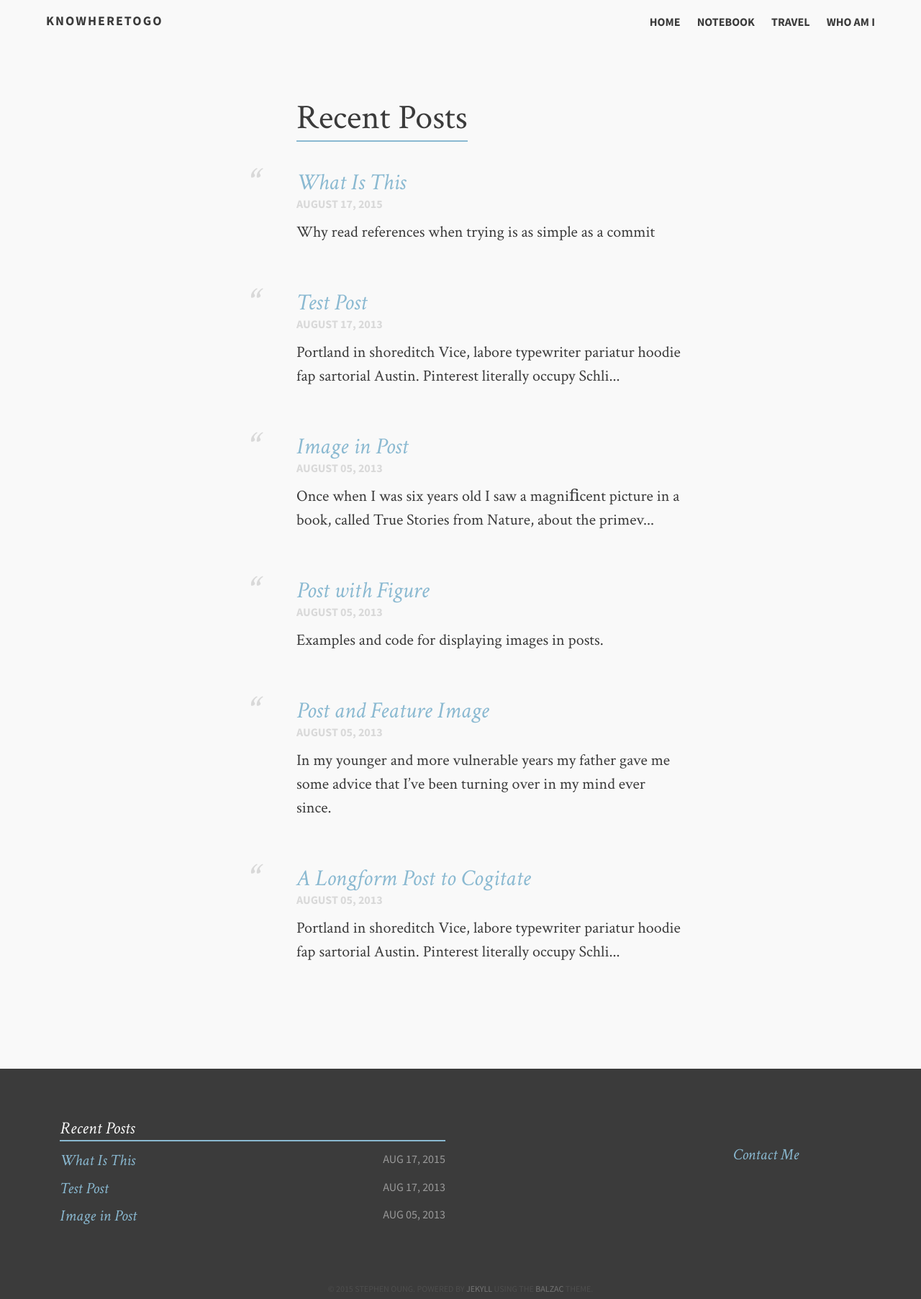
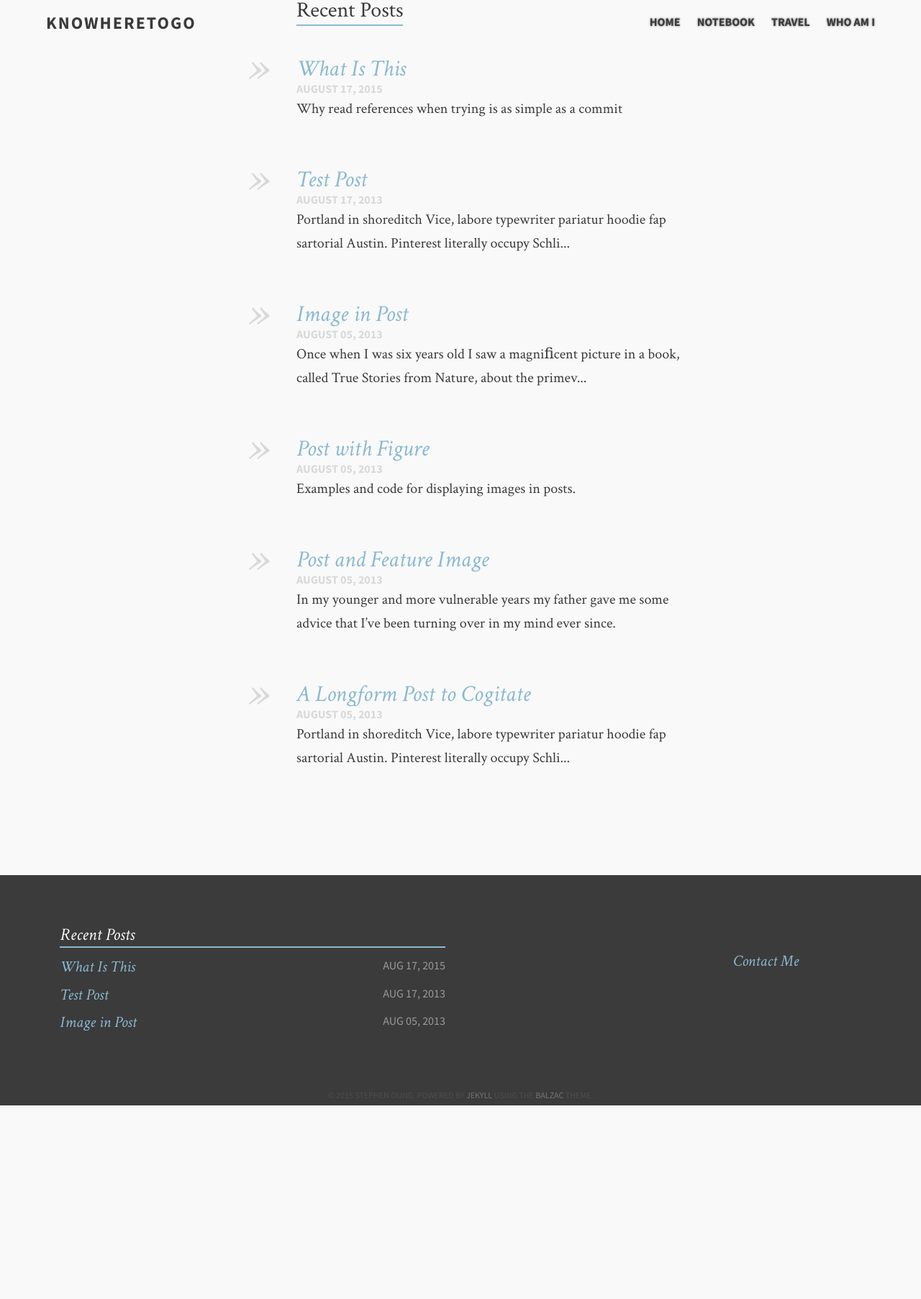
Before and after one commit to stef0u/stef0u.github.io, a Jekyll site: the page built from index.md, in a window 1280 px wide. Shown: the whole page at 72% size. Built offline with Jekyll 4.4.1, drawn with Linux system fonts in a browser that asks for light colours; after the commit the page ends 1536 px from its top, so only the background shows below that.

Commit message:
starting to add my own flare to the css

```diff
--- a/_sass/_styles.scss
+++ b/_sass/_styles.scss
@@ -103,7 +103,7 @@
     display: block;
     margin: 0 auto;
     width: 100%;
-    height: 4px;
+    height: 1px;
     background: $grey-light;
     border: none;
     margin-bottom: $lh;
@@ -140,16 +140,11 @@
 }
 
 .pad-top {
-    padding-top: $lh*2;
+    padding-top: $lh*12;
+    margin-bottom: $lh;
 }
 
 /************ Layout *************/
-
-#bump {
-    min-height: 100%;
-    height: auto;
-    margin: 0 auto -$footerHeight;
-}
 
 .wrap {
     max-width: 960px;
@@ -170,6 +165,18 @@
 
 
 /* Header */
+header.post-header {
+  position: absolute;
+  width: 100%;
+  z-index: 5000;
+
+  top: 50%;
+
+  .wrap {
+      max-width: 90vw;
+  }
+
+}
 
 header.site-header {
   padding: 20px 0;
@@ -225,7 +232,7 @@
   padding-left: 5vw;
   h1 {
       font-weight: 700;
-      font-size: 18px;
+      font-size: 24px;
       line-height: 100%;
       color: $accent;
       letter-spacing: 2px;
@@ -233,10 +240,11 @@
   }
   a {
       color: #fff;
+      @include tshd(0, 0, 10px, rgba(255,255,255,.6));
       @include transit(all, .2s, ease);
 
       &:hover {
-        @include tshd(0, 0, 3px, rgba(255,255,255,.6));
+        @include tshd(0, 0, 10px, rgba(0,0,0,.6));
         @include transit(all, .2s, ease);
       }
   }
@@ -258,6 +266,7 @@
     margin-left: 20px;
     a {
         color: white;
+        @include tshd(0, 0, 3px, rgba(0,0,0,.6));
         @include transit(all, .2s, ease);
         &:hover {
             @include tshd(0, 0, 3px, rgba(255,255,255,.6));
@@ -269,8 +278,6 @@
 
 
 /* Article Stuff */
-
-
 .article {
     position: relative;
     margin-bottom: $lh;
@@ -280,13 +287,14 @@
         min-height: 360px;
         height: 50vh;
         width: 100%;
-        max-height: 800px;
+        max-height: 534px;
         position: absolute;
-        z-index: 2;
-        background: rgba(0,0,0,.55);
+        z-index: 0;
+        background: rgba(255,255,255,0.3);
     }
+
     .overlay-lighter {
-        background: rgba(0,0,0,.1);
+        background: rgba(255,255,255,1);
     }
 
     .featured-image {
@@ -294,43 +302,66 @@
         min-height: 360px;
         height: 50vh;
         width: 100%;
-        max-height: 800px;
+        max-height: 534px;
         background-position: center center;
         background-size: cover;
         vertical-align: middle;
         -webkit-background-size: cover;
         -moz-background-size: cover;
         -o-background-size: cover;
-        position: relative;
+        position: aboslute;
         top: 0;
         z-index: -1;
         img {
-            max-height: 800px;
+            max-height: 534px;
         }
     }
 
-    // Header Stuff
+    // Title and description
     header {
-        margin: (2*$lh) 0 $lh 0;
         hgroup {
             color: $black;
             position: relative;
             text-align: center;
-            width: 100%;
-            margin-top: 0;
+            padding: $lh*0.3 $lh*4 $lh*0.3;
+            z-index: 100;
+            background: rgba(240,240,240,0.5);
+            text-shadow: 0px 0px $lh*0.5 #FFFFFF;
+            hr {
+                margin: 0px;
+            }
             .date {
+                margin: 0px;
                 font-family: $sans;
                 font-size: $fs5;
                 font-weight: bold;
-                color: $grey-light;
+                color: $black;
                 text-transform: uppercase;
-                margin-top: $lh * 2/3;
             }
         }
+        //Description
+        .intro {
+            color: $black;
+            margin: 0px;
+            font-size: 24px;
+            text-align: center;
+        }
+    }
+}
 
-        .intro {
-            text-align: left;
+.sub-nav{
+    text-align: center;
+    padding: $lh*1/3;
+    a, a:visited, a:active {
+        font-size: 24px;
+        margin-left: $lh;
+        color: $link;
+        @include transit(all,0.25s,ease-in-out);
         }
+
+    a:hover {
+        color: $accent;
+        @include transit(all,.25s, ease-in-out)
     }
 }
 
@@ -350,7 +381,30 @@
     display: block;
     margin: 0 auto;
     float: none;
-    padding-top: 140px;
+    padding-top: 0px;
+
+    .header {
+        margin: (-2*$lh) 0 $lh 0;
+        hgroup {
+            color: $black;
+            position: relative;
+            text-align: center;
+            width: 100%;
+            margin-top: 0;
+            .date {
+                font-family: $sans;
+                font-size: $fs5;
+                font-weight: bold;
+                color: $grey-light;
+                text-transform: uppercase;
+                margin-top: $lh * 2/3;
+            }
+        }
+
+        .intro {
+            text-align: center;
+        }
+    }
 
     // Post Listing
     .post-list {
@@ -363,6 +417,9 @@
 
         lh h2 {
             margin-bottom: $lh*1.5;
+        }
+        h2 {
+            font-size: 30px;
         }
 
         li {
@@ -380,30 +437,20 @@
             }
 
             a:hover:before {
-                content:'...';
-                color: $grey-light;
-                font-family: $sans;
-                position: absolute;
-                margin-left: -70px;
-                font-size: 40px;
-                left: 0;
-                top: -20px;
-                text-align: center;
+                color: black;
                 @include transit;
             }
 
             a:before {
-                content:'\201c';
+                content:'\00bb';
                 color: $grey-light;
                 position: absolute;
                 margin-left: -70px;
-                font-size: 60px;
+                font-size: 70px;
                 z-index: 10;
-                top: -6px;
+                top: -15px;
                 left: 0;
                 text-align: center;
-                @include transit;
-
             }
 
             h1 {
@@ -412,18 +459,22 @@
             }
         }
 
+        p {
+            font-size: 20px;
+        }
+
         .summary {
-            font-size: 18px;
+            font-size: 10px;
             line-height: 1.45em;
         }
 
         .date {
-            margin-bottom: 3px;
+            margin-bottom: -10px;
         }
 
         .date time {
             position: relative;
-            top: -3px;
+            top: -5px;
             font-size: $fs5;
             font-weight: bold;
             font-family: $sans;
@@ -730,7 +781,6 @@
     left: inherit;
   }
 
-
   header.site-header {
     min-height: 59px;
     margin-top: 20px;
```
